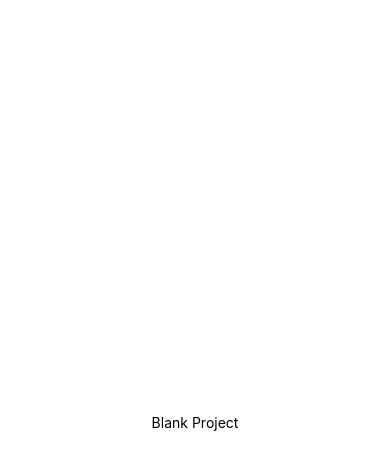
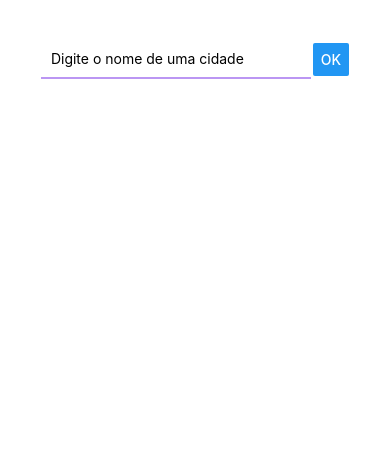
Before and after one commit to Nogueira94/PDM_FATEC, a React Native app: screen / in a window 390 px wide. Shown: the top 468 px of the page. Built offline with nearby package versions, Linux system fonts and the light colour scheme.

Commit message:
Versao final

```diff
--- a/App.js
+++ b/App.js
@@ -1,21 +1,92 @@
-import { StatusBar } from 'expo-status-bar';
-import React from 'react';
-import { StyleSheet, Text, View } from 'react-native';
+import React, {useState} from 'react';
+import { StyleSheet, Text, View, TextInput, Button, FlatList, Keyboard } from 'react-native';
+import PrevisaoItem from './components/PrevisaoItem';
 
 export default function App() {
+  const [previsoes, setPrevisoes] = useState([]);
+  const [cidade, setCidade] = useState('');
+  const [weather, setWeather] = useState([]);
+
+  const consomeApi = () => {
+    const target = endPoint + cidade + "&appid=" + apiKey;
+    fetch(target)
+    .then((dados) => {
+      return dados.json()
+    })
+    .then((dados) => {
+      obtemPrevisoes(dados["city"].coord);
+      Keyboard.dismiss()
+    });
+  }
+
+  const obtemPrevisoes = (coordenadas) => {
+    setPrevisoes([]);
+    const target = apiLink + coordenadas.lat + "&lon=" + coordenadas.lon + "&exclude=hourly,daily&appid=" + apiKey;
+    console.log(target)
+    fetch(target)
+    .then((dados) => {
+      return dados.json()
+    })
+    .then((dados) => {
+      setPrevisoes(dados["current"])
+      setWeather(dados["current"].weather[0])
+    });
+  }
+
+  const capturarCidade = (cidade) => {
+    setCidade(cidade);
+  }
+
+
+  const vaiJa = (previsoes) => {
+    setOi(previsoes);
+  }
+  const endPoint = "https://api.openweathermap.org/data/2.5/forecast?lang=pt&units=metric&q=";
+  const apiLink = "https://api.openweathermap.org/data/2.5/onecall?lat=";
+  const apiKey = '7dcb6e5f7579133b1c8455cd6ef65ee3';
   return (
     <View style={styles.container}>
-      <Text>Blank Project</Text>
-      <StatusBar style="auto" />
+      <View style={styles.entrada}>
+        <TextInput
+          style={styles.nomeCidade}
+          placeholder="Digite o nome de uma cidade"
+          value={cidade}
+          onPress={console.log(previsoes.length)}
+          onChangeText={capturarCidade}
+        />
+        <Button
+          title="Ok"
+          onPress={consomeApi}
+        />
+      </View>
+
+            <PrevisaoItem
+              previsao={previsoes}
+              weather={weather}
+            />
     </View>
+
   );
 }
 
 const styles = StyleSheet.create({
   container: {
+    padding: 40,
+    flexDirection: 'column',
     flex: 1,
-    backgroundColor: '#fff',
+    //backgroundColor: '#fff'
+  },
+  nomeCidade: {
+    padding: 10,
+    borderBottomColor: '#BB96F3',
+    borderBottomWidth: 2,
+    textAlign: 'left',
+    flexGrow: 0.9
+  },
+  entrada: {
+    flexDirection: 'row',
+    justifyContent: 'space-around',
     alignItems: 'center',
-    justifyContent: 'center',
-  },
+    marginBottom: 8
+  }
 });
--- /dev/null
+++ b/components/Cartao.js
@@ -0,0 +1,29 @@
+import React from 'react';
+import { View, StyleSheet} from 'react-native';
+
+const Cartao = (props) => {
+    return (
+        <View style={{...estilos.cartao, ...props.estilos}}>
+            {props.children}
+        </View>
+    );
+}
+
+const estilos = StyleSheet.create({
+    cartao: {
+     justifyContent: 'center',
+     alignItems: 'center',
+     shadowColor: 'black',
+     textShadowOffset: {
+         width: 0,
+         height: 2
+     },
+     shadowRadius: 6,
+     shadowOpacity: 0.32,
+     padding: 12,
+     borderRadius: 12
+
+    }
+})
+
+export default Cartao;
--- /dev/null
+++ b/components/PrevisaoItem.js
@@ -0,0 +1,70 @@
+import React from 'react';
+import {
+    View,
+    Text,
+    StyleSheet,
+    Image
+} from 'react-native';
+import Cartao from './Cartao';
+
+const PrevisaoItem = (props) => {
+  if (props.previsao.length != 0) {
+    return (
+          <Cartao estilos={estilos.cartao}>
+              <View style={estilos.tela}>
+                  <Image
+                      style={estilos.imagem}
+                      source={{uri: "https://openweathermap.org/img/wn/" + props.weather.icon + ".png"}}
+                  />
+                  <View>
+                      <View style={estilos.primeiraLinha}>
+                          <Text>{new Date(props.previsao.dt * 1000).toLocaleTimeString()} - Sensação Térmica: {parseFloat((props.previsao.feels_like-273).toFixed(2)) + "\u00B0"}</Text>
+                      </View>
+
+                      <View style={estilos.segundaLinha}>
+                          <Text style={estilos.valor}>Nascer do Sol: {new Date(props.previsao.sunrise * 1000).toLocaleTimeString()}</Text>
+                          <Text style={estilos.valor}>Pôr do Sol: {new Date(props.previsao.sunset * 1000).toLocaleTimeString()}</Text>
+                      </View>
+
+                  </View>
+              </View>
+          </Cartao>
+      )
+  } else {
+    return null;
+  }
+}
+
+const estilos = StyleSheet.create ({
+    primeiraLinha: {
+      justifyContent: 'center',
+      flexDirection: 'row'
+    },
+    segundaLinha: {
+      flex: 1,
+      flexDirection: 'row',
+      justifyContent: 'center',
+      marginTop: 4,
+      borderTopWidth: 1,
+      borderTopColor: '#DDD'
+    },
+    cartao: {
+      marginBottom: 8,
+      backgroundColor: '#FF5E13'
+    },
+    tela: {
+      marginTop: 12,
+      flexDirection: 'row',
+      justifyContent: 'center',
+      alignItems: 'center'
+    },
+    imagem: {
+      width: 50,
+      height: 50
+    },
+    valor: {
+      marginHorizontal: 2
+    }
+  });
+
+export default PrevisaoItem;
```
Also changed, not shown: 1 other file (tests, documents, lock files or other folders).
